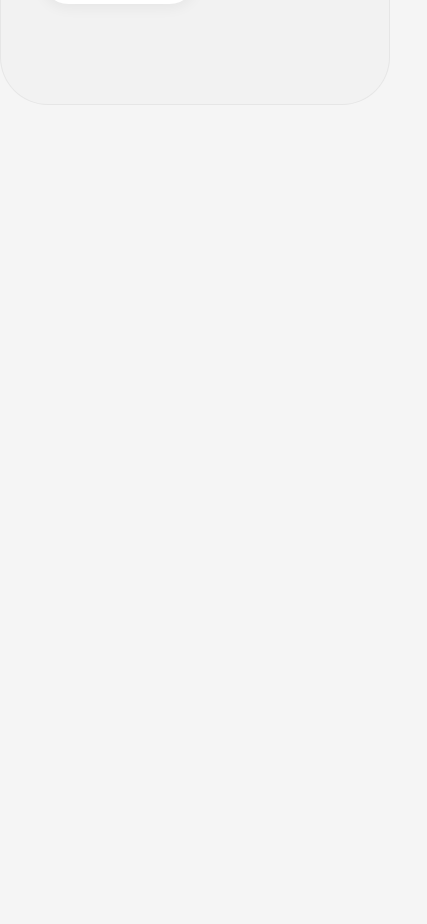
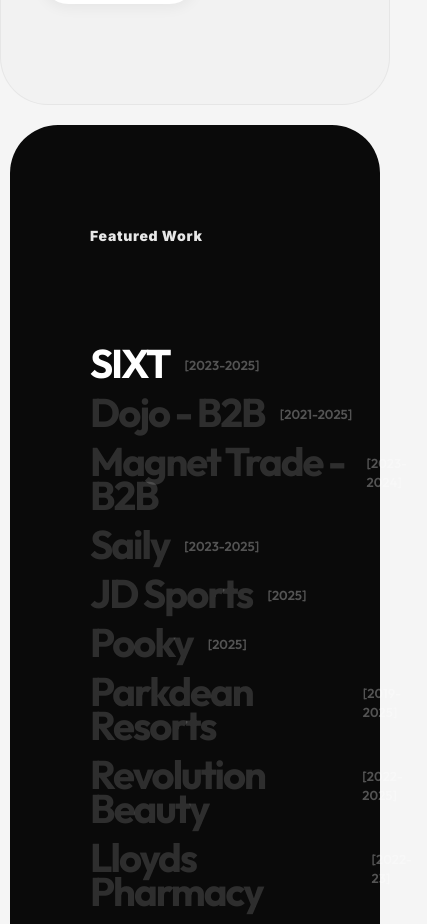
Before and after one commit to shuvo794/riseatseven, a Next.js app: page / in a window 390 px wide. Shown: the part 1732-2656 px from the top of the page, 427 px wide, since content can reach past the window. Before the commit the page ends 1847 px from the top, so only its background shows below. Built offline with nearby package versions, Linux system fonts and the light colour scheme.

Commit message:
feat: implement interactive FeaturedWork component with custom cursor and scroll-linked project navigation

```diff
--- a/app/page.tsx
+++ b/app/page.tsx
@@ -16,8 +16,8 @@
       <Navbar />
       <Hero />
       <DrivingDemand />
-      {/* <FeaturedWork />
-      <Awards />
+      <FeaturedWork />
+      {/* <Awards />
       <Expertise />
       <Legacy />
       <Testimonials />
--- a/components/FeaturedWork.tsx
+++ b/components/FeaturedWork.tsx
@@ -1,146 +1,343 @@
 "use client";
-import React, { useState } from "react";
-import { motion, AnimatePresence } from "framer-motion";
+import React, { useState, useEffect, useRef } from "react";
+import { motion, useMotionValue, useSpring } from "framer-motion";
 import Image from "next/image";
 
-const clients = [
+const projects = [
   {
+    id: "sixt",
     name: "SIXT",
-    tagline: "An extra 3m clicks regionally through SEO",
-    image: "https://images.unsplash.com/photo-1449965408869-eaa3f722e40d?auto=format&fit=crop&q=80&w=1400",
-    category: "SEO & Content",
+    years: "2023-2025",
+    hoverText: "Increasing brand and non brand visibility UK/ES",
+    tag: "Organic search",
+    hoverBg: "#ff5f00",
+    image: "https://riseatseven.com/media/work/sixt-cover.jpg"
   },
   {
-    name: "Dojo",
-    tagline: "200% increase in organic visibility",
-    image: "https://images.unsplash.com/photo-1556742049-0cfed4f6a45d?auto=format&fit=crop&q=80&w=1400",
-    category: "Digital PR",
+    id: "dojo",
+    name: "Dojo - B2B",
+    years: "2021-2025",
+    hoverText: "A search-first B2B strategy to drive leads",
+    tag: "Card Machines",
+    hoverBg: "#00ffaa",
+    image: "https://riseatseven.com/media/work/dojo-cover.jpg"
   },
   {
-    name: "Magnet Trade",
-    tagline: "Record-breaking coverage across 50+ publications",
-    image: "https://images.unsplash.com/photo-1556909114-f6e7ad7d3136?auto=format&fit=crop&q=80&w=1400",
-    category: "Content Marketing",
+    id: "magnet",
+    name: "Magnet Trade - B2B",
+    years: "2023-2024",
+    hoverText: "A full service SEO success story 170%+ increase",
+    tag: "Kitchen Showroom",
+    hoverBg: "#1a3c34",
+    image: "https://riseatseven.com/media/work/magnet-trade-cover.jpg"
   },
   {
-    name: "Parkdean Resorts",
-    tagline: "50% uplift in organic sessions YoY",
-    image: "https://images.unsplash.com/photo-1507525428034-b723cf961d3e?auto=format&fit=crop&q=80&w=1400",
-    category: "SEO",
+    id: "saily",
+    name: "Saily",
+    years: "2023-2025",
+    hoverText: "Building a global category leader in E Sims",
+    tag: "E Sims",
+    hoverBg: "#0055ff",
+    image: "https://riseatseven.com/media/work/saily-cover.jpg"
   },
   {
-    name: "Revolution Beauty",
-    tagline: "#1 for 'makeup' UK-wide in 6 months",
-    image: "https://images.unsplash.com/photo-1522335789203-aabd1fc54bc9?auto=format&fit=crop&q=80&w=1400",
-    category: "SEO & PR",
+    id: "jd",
+    name: "JD Sports",
+    years: "2025",
+    hoverText: "Dominating Google and AI search",
+    tag: "Sportswear",
+    hoverBg: "#000000",
+    image: "https://riseatseven.com/media/work/jd-sports-cover.jpg"
   },
   {
+    id: "pooky",
     name: "Pooky",
-    tagline: "300% growth in organic traffic",
-    image: "https://images.unsplash.com/photo-1555041469-a586c61ea9bc?auto=format&fit=crop&q=80&w=1400",
-    category: "Content & SEO",
+    years: "2025",
+    hoverText: "Driving demand for Pooky Rechargeable Lights",
+    tag: "Rechargeable Lights",
+    hoverBg: "#ffcc00",
+    image: "https://riseatseven.com/media/work/pooky-cover.jpg"
   },
+  {
+    id: "parkdean",
+    name: "Parkdean Resorts",
+    years: "2019-2025",
+    hoverText: "Social search and multi channel content to #1",
+    tag: "UK holidays",
+    hoverBg: "#00a0a0",
+    image: "https://riseatseven.com/media/work/parkdean-resorts-cover.jpg"
+  },
+  {
+    id: "revolution",
+    name: "Revolution Beauty",
+    years: "2022-2025",
+    hoverText: "Building the UK's leading beauty dupe brand",
+    tag: "Beauty Dupes",
+    hoverBg: "#ff69b4",
+    image: "https://riseatseven.com/media/work/revolution-beauty-cover.jpg"
+  },
+  {
+    id: "lloyds",
+    name: "Lloyds Pharmacy",
+    years: "2022-23",
+    hoverText: "Driving category leadership for STI tests",
+    tag: "STI tests",
+    hoverBg: "#008000",
+    image: "https://riseatseven.com/media/work/lloyds-pharmacy-cover.jpg"
+  },
+  {
+    id: "plt",
+    name: "PrettyLittleThing",
+    years: "2021-2023",
+    hoverText: "Driving discovery for everything \"outfits\" for PLT",
+    tag: "Outfits",
+    hoverBg: "#ffc0cb",
+    image: "https://riseatseven.com/media/work/plt-cover.jpg"
+  },
+  {
+    id: "next",
+    name: "Next",
+    years: "2021-2023",
+    hoverText: "Search-first content strategy for fashion",
+    tag: "Fashion",
+    hoverBg: "#1a1a1a",
+    image: "https://riseatseven.com/media/work/next-cover.jpg"
+  },
+  {
+    id: "playstation",
+    name: "Playstation",
+    years: "2022-2024",
+    hoverText: "Increasing visibility for gaming peripherals",
+    tag: "Gaming",
+    hoverBg: "#003791",
+    image: "https://riseatseven.com/media/work/playstation-cover.jpg"
+  }
 ];
 
 export default function FeaturedWork() {
-  const [activeIndex, setActiveIndex] = useState(0);
+  const [activeProject, setActiveProject] = useState(0);
+  const [hoveredIndex, setHoveredIndex] = useState<number | null>(null);
+  const [isHoveringImage, setIsHoveringImage] = useState(false);
+
+  // Custom cursor logic
+  const mouseX = useMotionValue(0);
+  const mouseY = useMotionValue(0);
+  const springX = useSpring(mouseX, { stiffness: 1000, damping: 50 });
+  const springY = useSpring(mouseY, { stiffness: 1000, damping: 50 });
+
+  useEffect(() => {
+    const handleMouseMove = (e: MouseEvent) => {
+      mouseX.set(e.clientX);
+      mouseY.set(e.clientY);
+    };
+    window.addEventListener("mousemove", handleMouseMove);
+    return () => window.removeEventListener("mousemove", handleMouseMove);
+  }, [mouseX, mouseY]);
+
+  // Scroll logic to highlight names
+  const itemRefs = useRef<(HTMLDivElement | null)[]>([]);
+
+  useEffect(() => {
+    const observer = new IntersectionObserver(
+      (entries) => {
+        entries.forEach((entry) => {
+          if (entry.isIntersecting) {
+            const index = Number(entry.target.getAttribute("data-index"));
+            setActiveProject(index);
+          }
+        });
+      },
+      { threshold: 0.6 }
+    );
+
+    itemRefs.current.forEach((ref) => {
+      if (ref) observer.observe(ref);
+    });
+
+    return () => observer.disconnect();
+  }, []);
 
   return (
-    <section id="work" className="bg-transparent py-4">
-      <div className="bg-black rounded-[48px] p-10 md:p-20 overflow-hidden shadow-2xl relative">
-        {/* Glow effect */}
-        <div className="absolute top-0 right-0 w-[500px] h-[500px] bg-mint/10 blur-[120px] rounded-full -translate-y-1/2 translate-x-1/3 pointer-events-none" />
+    <section
+      style={{
+        backgroundColor: "#0a0a0a",
+        borderRadius: "48px",
+        margin: "10px",
+        padding: "100px 0",
+        color: "#fff",
+        position: "relative",
+        overflow: "visible"
+      }}
+    >
+      {/* Custom Cursor */}
+      <motion.div
+        style={{
+          position: "fixed",
+          left: 0,
+          top: 0,
+          width: "100px",
+          height: "100px",
+          backgroundColor: "#c1f1e0",
+          borderRadius: "50%",
+          display: "flex",
+          alignItems: "center",
+          justifyContent: "center",
+          pointerEvents: "none",
+          zIndex: 9999,
+          x: springX,
+          y: springY,
+          marginLeft: "-50px",
+          marginTop: "-50px",
+          scale: isHoveringImage ? 1 : 0,
+          opacity: isHoveringImage ? 1 : 0
+        }}
+      >
+        <span style={{ color: "#000", fontSize: "40px", fontWeight: "300" }}>↗</span>
+      </motion.div>
 
-        <div className="max-w-[1300px] mx-auto relative z-10">
-          {/* Section label */}
-          <div className="flex flex-col md:flex-row items-start md:items-end justify-between mb-24 gap-8">
-            <h2
-              className="text-[clamp(4rem,8vw,8rem)] font-bold text-white tracking-[-0.05em] leading-[0.85] uppercase"
-              style={{ fontFamily: "var(--font-display)" }}
-            >
-              Featured
-              <br />Work
-            </h2>
-            <button className="group flex items-center gap-2 text-sm font-bold text-white border border-white/20 rounded-full px-10 py-4 hover:bg-white hover:text-black transition-all duration-500">
-              VIEW ALL WORK
-              <span className="group-hover:translate-x-1 transition-transform">↗</span>
-            </button>
+      <div style={{ maxWidth: "1600px", margin: "0 auto", padding: "0 80px", display: "grid", gridTemplateColumns: "1fr 1.2fr", gap: "100px" }}>
+
+        {/* Left Column: Sticky List */}
+        <div style={{ position: "sticky", top: "200px", height: "fit-content", alignSelf: "start" }}>
+          <div style={{ fontSize: "14px", fontWeight: "900", marginBottom: "100px", opacity: 0.9, letterSpacing: "0.05em" }}>
+            Featured Work
           </div>
 
-          {/* Split sticky layout */}
-          <div className="flex flex-col lg:flex-row gap-24">
-            {/* Left: Client list */}
-            <div className="lg:w-2/5 flex flex-col">
-              {clients.map((client, i) => (
-                <button
-                  key={client.name}
-                  onMouseEnter={() => setActiveIndex(i)}
-                  onClick={() => setActiveIndex(i)}
-                  className={`group text-left py-10 border-b border-white/10 transition-all duration-500 ${
-                    activeIndex === i ? "opacity-100" : "opacity-30 hover:opacity-100"
-                  }`}
+          <div style={{ display: "flex", flexDirection: "column", gap: "15px" }}>
+            {projects.map((project, index) => (
+              <div
+                key={project.id}
+                style={{
+                  display: "flex",
+                  alignItems: "flex-start",
+                  gap: "15px",
+                  transition: "opacity 0.4s ease"
+                }}
               >
-                  <div className="flex items-center justify-between mb-4">
+                <h3
+                  style={{
+                    fontSize: "clamp(40px, 4.5vw, 70px)",
+                    fontWeight: "700",
+                    lineHeight: "0.85",
+                    letterSpacing: "-0.05em",
+                    color: activeProject === index ? "#fff" : "rgba(255,255,255,0.15)",
+                    transition: "color 0.4s ease",
+                    margin: 0,
+                    fontFamily: "var(--font-display)"
+                  }}
+                >
+                  {project.name}
+                </h3>
                 <span
-                      className="text-4xl md:text-5xl lg:text-6xl font-bold tracking-tight text-white uppercase"
-                      style={{ fontFamily: "var(--font-display)" }}
+                  style={{
+                    fontSize: "13px",
+                    fontWeight: "600",
+                    color: "rgba(255,255,255,0.3)",
+                    marginTop: "10px",
+                    fontFamily: "var(--font-display)"
+                  }}
                 >
-                      {client.name}
-                    </span>
-                    <span className="text-[10px] font-black text-mint uppercase tracking-[0.3em]">
-                      {client.category}
+                  [{project.years}]
                 </span>
               </div>
-                  <AnimatePresence mode="wait">
-                    {activeIndex === i && (
-                      <motion.p
-                        initial={{ opacity: 0, height: 0 }}
-                        animate={{ opacity: 1, height: "auto" }}
-                        exit={{ opacity: 0, height: 0 }}
-                        className="text-xl text-white/50 font-medium"
-                      >
-                        {client.tagline}
-                      </motion.p>
-                    )}
-                  </AnimatePresence>
-                </button>
             ))}
           </div>
+        </div>
 
-            {/* Right: Active project image */}
-            <div className="lg:w-3/5 lg:sticky lg:top-32 h-[600px] md:h-[750px] rounded-[40px] overflow-hidden shadow-[0_30px_60px_-15px_rgba(0,0,0,0.5)] border border-white/5">
-              <AnimatePresence mode="wait">
-                <motion.div
-                  key={activeIndex}
-                  initial={{ opacity: 0, scale: 1.1, filter: "blur(20px)" }}
-                  animate={{ opacity: 1, scale: 1, filter: "blur(0px)" }}
-                  exit={{ opacity: 0, scale: 0.95, filter: "blur(20px)" }}
-                  transition={{ duration: 0.8, ease: [0.16, 1, 0.3, 1] }}
-                  className="w-full h-full relative"
+        {/* Right Column: Scrolling Images */}
+        <div style={{ display: "flex", flexDirection: "column", gap: "40px" }}>
+          {projects.map((project, index) => (
+            <div
+              key={project.id}
+              ref={(el) => (itemRefs.current[index] = el)}
+              data-index={index}
+              onMouseEnter={() => {
+                setIsHoveringImage(true);
+                setHoveredIndex(index);
+              }}
+              onMouseLeave={() => {
+                setIsHoveringImage(false);
+                setHoveredIndex(null);
+              }}
+              style={{
+                position: "relative",
+                width: "100%",
+                aspectRatio: "1.3",
+                borderRadius: "40px",
+                overflow: "hidden",
+                backgroundColor: "#111",
+                cursor: "none"
+              }}
             >
               <Image
-                    src={clients[activeIndex].image}
-                    alt={clients[activeIndex].name}
+                src={project.image}
+                alt={project.name}
                 fill
-                    sizes="60vw"
-                    className="object-cover"
+                priority={index === 0}
+                unoptimized={true}
+                sizes="(max-width: 1200px) 100vw, 800px"
+                style={{ objectFit: "cover" }}
               />
-                  <div className="absolute inset-0 bg-gradient-to-t from-black/90 via-black/20 to-transparent" />
-                  <div className="absolute bottom-16 left-16 right-16">
-                    <p className="text-mint text-[10px] font-black uppercase tracking-[0.4em] mb-6">
-                      {clients[activeIndex].category}
-                    </p>
-                    <h3
-                      className="text-white text-4xl md:text-5xl lg:text-7xl font-bold tracking-[-0.04em] leading-[1] uppercase"
-                      style={{ fontFamily: "var(--font-display)" }}
+
+              {/* Hover Overlay Content */}
+              <motion.div
+                initial={false}
+                animate={{ opacity: hoveredIndex === index ? 1 : 0 }}
+                transition={{ duration: 0.3 }}
+                style={{
+                  position: "absolute",
+                  inset: 0,
+                  backgroundColor: project.hoverBg,
+                  padding: "60px",
+                  display: "flex",
+                  flexDirection: "column",
+                  justifyContent: "flex-start",
+                  zIndex: 2,
+                  pointerEvents: "none"
+                }}
               >
-                      {clients[activeIndex].tagline}
-                    </h3>
-                  </div>
+                <h2 style={{
+                  fontSize: "clamp(32px, 3.5vw, 48px)",
+                  fontWeight: "700",
+                  lineHeight: "1.1",
+                  letterSpacing: "-0.03em",
+                  fontFamily: "var(--font-display)",
+                  color: "#000",
+                  maxWidth: "90%"
+                }}>
+                  {project.hoverText}
+                </h2>
               </motion.div>
-              </AnimatePresence>
+
+              {/* Pill Tag */}
+              <div
+                style={{
+                  position: "absolute",
+                  bottom: "30px",
+                  right: "30px",
+                  backgroundColor: "rgba(255,255,255,0.4)",
+                  backdropFilter: "blur(12px)",
+                  padding: "10px 20px",
+                  borderRadius: "100px",
+                  display: "flex",
+                  alignItems: "center",
+                  gap: "10px",
+                  color: "#000",
+                  fontSize: "14px",
+                  fontWeight: "700",
+                  border: "1px solid rgba(255,255,255,0.2)",
+                  boxShadow: "0 10px 30px rgba(0,0,0,0.2)",
+                  zIndex: 3,
+                  opacity: hoveredIndex === index ? 0 : 1,
+                  transition: "opacity 0.3s ease"
+                }}
+              >
+                <span style={{ fontSize: "16px" }}>🔍</span>
+                {project.tag}
+                <span style={{ fontSize: "16px" }}>📈</span>
               </div>
             </div>
+          ))}
         </div>
       </div>
     </section>
```
Lines whose indentation alone changed are shown as unchanged.
